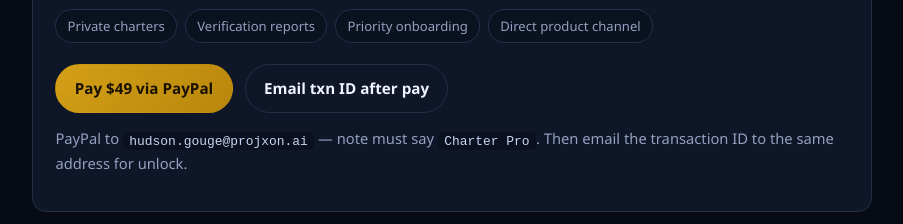
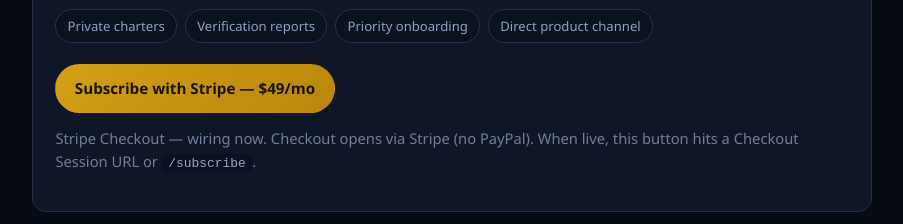
Before and after one commit to kestrel-devagent/charter, a plain HTML site: page docs/index.html in a window 1280 px wide. Shown: the part 2284-2508 px from the top of the page, without its empty margins (188-1091 px from the left). Drawn offline with Linux system fonts and the light colour scheme.

Commit message:
Replace PayPal Pro hand-wave with Stripe Checkout CTA
Public Pro section now points at /subscribe ($49/mo) with wiring note; no txn-ID/PayPal unlock copy.

```diff
--- a/docs/index.html
+++ b/docs/index.html
@@ -163,15 +163,12 @@
       <span class="pill">Priority onboarding</span>
       <span class="pill">Direct product channel</span>
     </div>
-    <div class="cta" style="margin-bottom:.5rem">
-      <a class="btn btn-gold"
-         href="https://www.paypal.com/cgi-bin/webscr?cmd=_xclick&amp;business=hudson.gouge%40projxon.ai&amp;item_name=Charter%20Pro&amp;amount=49.00&amp;currency_code=USD&amp;button_subtype=services&amp;no_shipping=1&amp;rm=1"
-         target="_blank" rel="noopener">Pay $49 via PayPal</a>
-      <a class="btn" href="mailto:hudson.gouge@projxon.ai?subject=Charter%20Pro&amp;body=I%20paid%20%28or%20will%20pay%29%20%2449%2Fmo%20for%20Charter%20Pro.%0APayPal%20txn%20ID%3A%20%0AEmail%20for%20access%3A%20">Email txn ID after pay</a>
+    <div class="cta" style="margin-bottom:.5rem" id="stripe">
+      <a class="btn btn-gold" href="/subscribe" id="stripe-checkout-cta">Subscribe with Stripe — $49/mo</a>
     </div>
-    <p class="fine">
-      PayPal to <code>hudson.gouge@projxon.ai</code> — note must say
-      <code>Charter Pro</code>. Then email the transaction ID to the same address for unlock.
+    <p class="fine" style="opacity:.75">
+      Stripe Checkout — wiring now. Checkout opens via Stripe (no PayPal).
+      When live, this button hits a Checkout Session URL or <code>/subscribe</code>.
     </p>
   </section>
 
```
Also changed, not shown: 1 other file.
